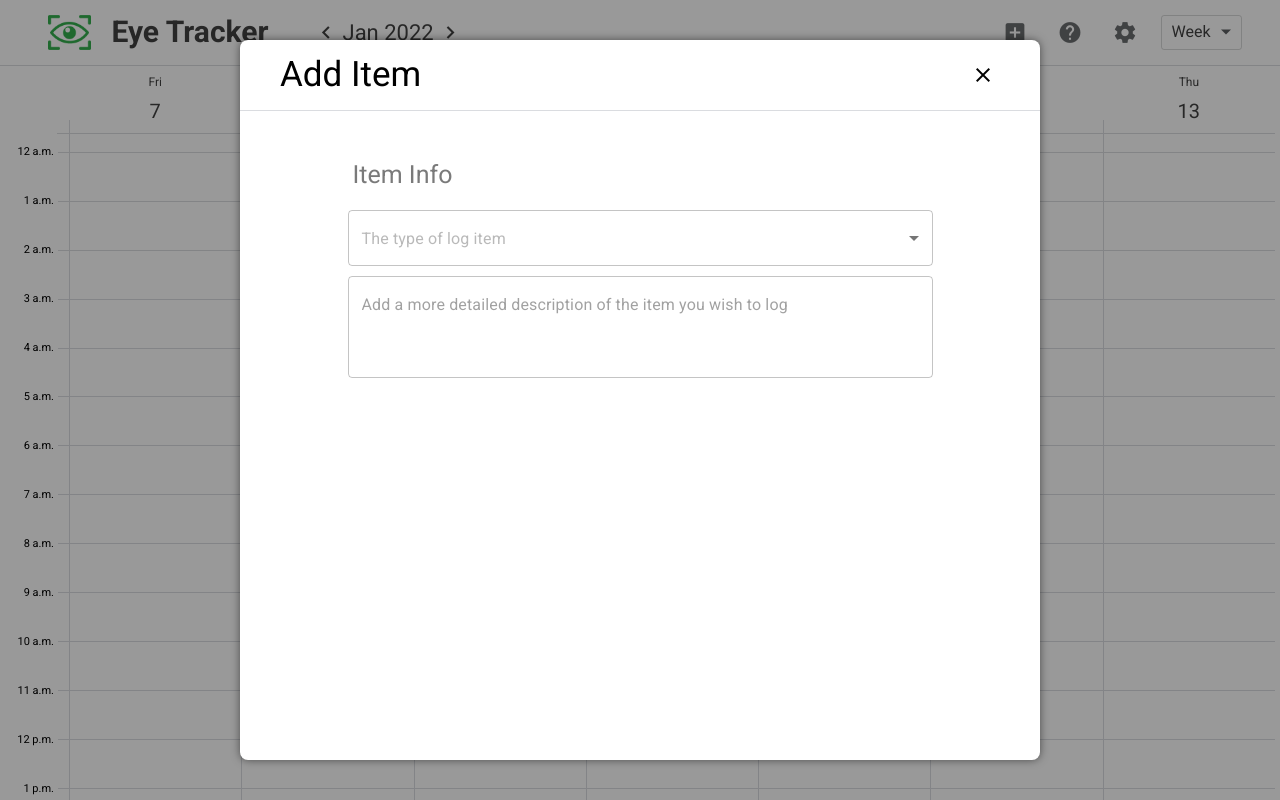
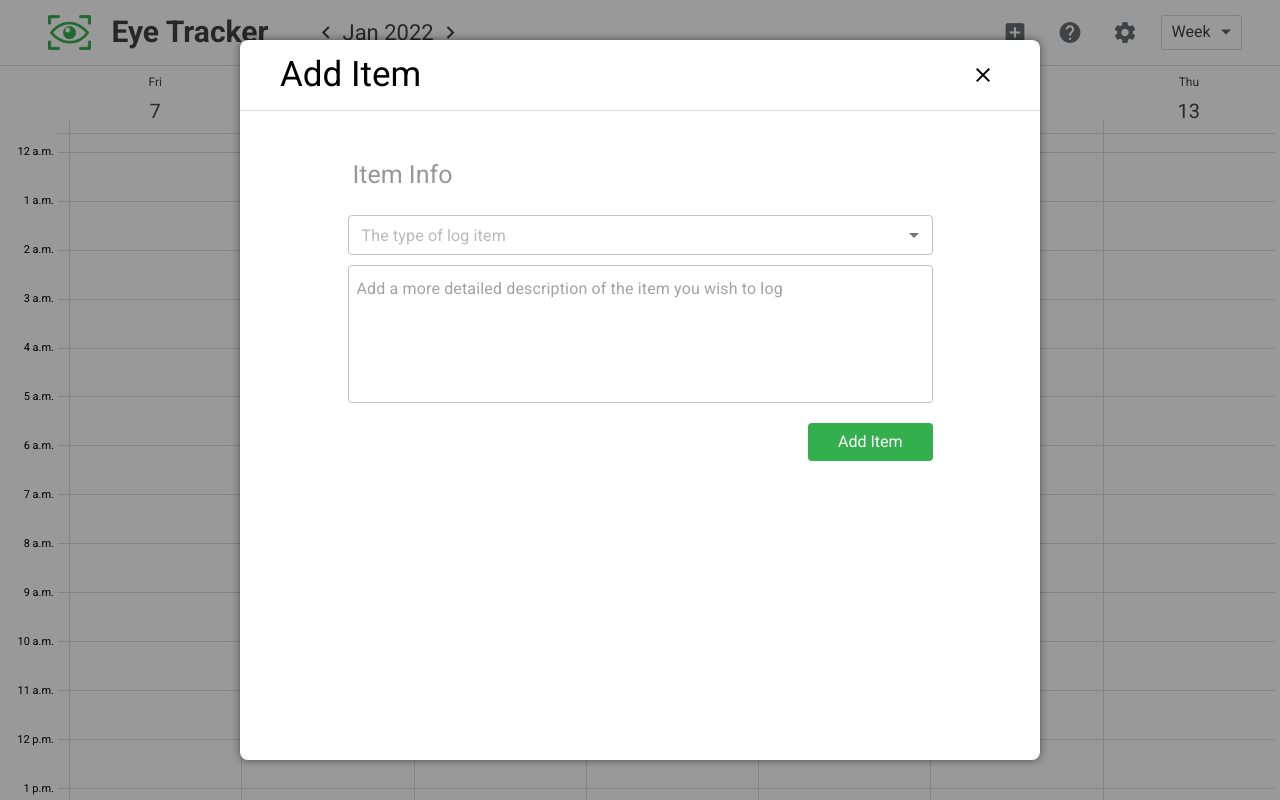
Before and after one commit to JosephRosenfeld/eye-tracker-front-end, a React (Create React App) app: page /week/add in a window 1280 px wide. Built offline with nearby package versions, Linux system fonts and the light colour scheme.

Commit message:
updated add page with button

```diff
--- a/src/components/header_pages/AddSubPage.css
+++ b/src/components/header_pages/AddSubPage.css
@@ -29,10 +29,15 @@
 
 .add-item-title {
   padding: 10px;
+  padding-bottom: 15px;
   padding-left: 5px;
   text-align: left;
   font-size: 25px;
-  color: rgba(66, 66, 66, 0.7);
+  color: rgb(151, 151, 151);
+  text-align: left;
+}
+
+.MuiSelect-select {
   text-align: left;
 }
 
@@ -42,37 +47,23 @@
   font-weight: 400;
 }
 
-.add-form-item {
-  align-self: stretch;
-  display: flex;
-  flex-direction: column;
-  justify-content: flex-start;
-  align-items: stretch;
-  padding: 10px 5px 3px;
-}
-
-.add-form-item label {
+.add-item-label {
   align-self: flex-start;
   padding-bottom: 2px;
   font-size: 13px;
   font-weight: bold;
 }
 
-.add-form-item .form-input,
-.add-form-item textarea {
-  box-sizing: border-box;
-  width: 100%;
-  border: 1px solid var(--header-border-color);
-  border-radius: 3px;
-  font-size: 20px;
-  outline: none;
+.add-item-button {
+  width: max-content;
+  margin-top: 10px;
+  padding: 10px 30px 10px;
+  color: white;
+  background-color: var(--logo-color);
+  border: none;
+  border-radius: 4px;
+  align-self: flex-end;
 }
-
-textarea {
-  height: 5em;
-  resize: none;
-}
-
 @media (max-width: 600px) {
   .add-item-content {
     width: 95%;
--- a/src/components/header_pages/AddSubPage.js
+++ b/src/components/header_pages/AddSubPage.js
@@ -25,9 +25,8 @@ const theme = createTheme({
 });
 
 const AddSubPage = () => {
-  const [time, setTime] = useState(null);
-  const [dt, setDt] = useState(null);
-  const [dtTime, setDtTime] = useState(new Date());
+  const [time, setTime] = useState(new Date());
+  const [dt, setDt] = useState(new Date());
   const [type, setType] = useState("placeholder");
 
   return (
@@ -37,6 +36,7 @@ const AddSubPage = () => {
         <ThemeProvider theme={theme}>
           <FormControl>
             <Select
+              size='small'
               value={type}
               onChange={(e) => setType(e.target.value)}
               renderValue={
@@ -62,20 +62,28 @@ const AddSubPage = () => {
               onChange={(newVal) => {
                 setDt(newVal);
               }}
-              renderInput={(params) => <TextField {...params} />}
+              showTodayButton={true}
+              renderInput={(params) => <TextField size='small' {...params} />}
+              PopperProps={{ disablePortal: true }}
             />
             <TimePicker
               value={time}
               onChange={(newVal) => setTime(newVal)}
-              renderInput={(params) => <TextField {...params} />}
+              renderInput={(params) => <TextField size='small' {...params} />}
+              showTodayButton={true}
+              PopperProps={{ disablePortal: true }}
             />
           </LocalizationProvider>
           <TextField
             multiline
-            minRows={3}
+            minRows={5}
             placeholder='Add a more detailed description of the item you wish to log'
+            inputProps={{ style: { margin: "-5px" } }}
           />
         </ThemeProvider>
+        <button className='add-item-button' type='submit'>
+          Add Item
+        </button>
       </form>
     </div>
   );
--- a/src/components/header_pages/PopupPage.js
+++ b/src/components/header_pages/PopupPage.js
@@ -14,7 +14,6 @@ import InfoSubPage from "./InfoSubPage";
 import SettingsSubPage from "./SettingsSubPage";
 
 const PopupPage = ({ title }) => {
-  console.log(title);
   //Varients obj to vary animation based on screen width
   const inWidth = useSelector((state) => state.screenSize);
   const variants = {
@@ -37,8 +36,6 @@ const PopupPage = ({ title }) => {
     should be replaced in the history stack*/
     navigate(view, { replace: inWidth > 800 ? true : false });
   };
-
-  //Setting proper child page
 
   return (
     <>
```
Also changed, not shown: public/index.html (+0 -10 lines).
